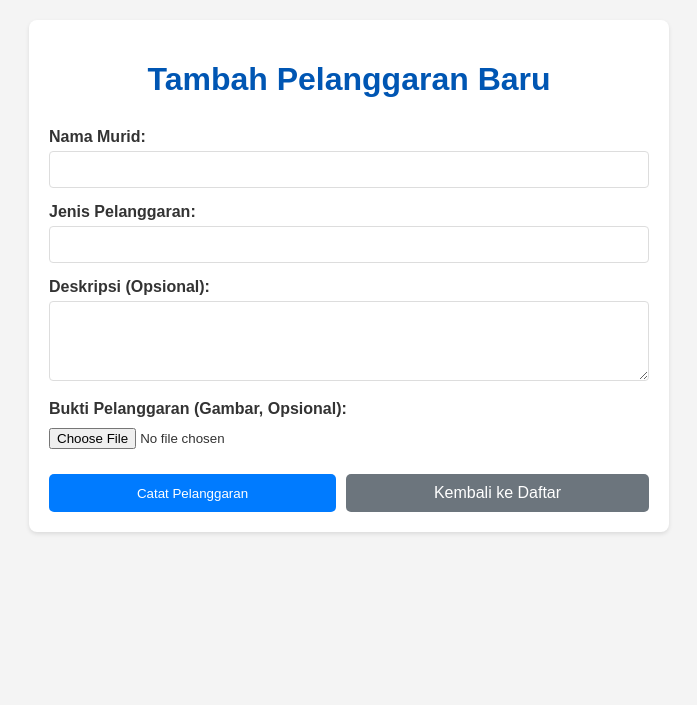
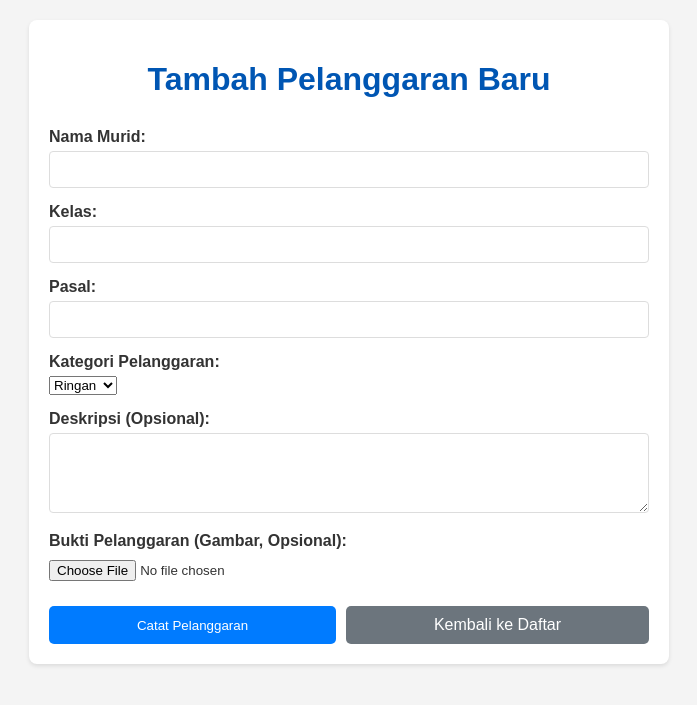
Before and after one commit to alaihsan/tansealsen-1.0, a Flask app: page /add in a window 1280 px wide. Shown: the top 705 px of the page, without its empty margins (291-988 px from the left). Run offline with Flask 3, Linux system fonts and the light colour scheme; the visitor is signed in with stand-in values (Sample User, id 1).

Commit message:
add Pasal, Kategori Pelanggaran

```diff
--- a/my_app/app.py
+++ b/my_app/app.py
@@ -34,14 +34,16 @@ db = SQLAlchemy(app)
 class Pelanggaran(db.Model):
     id = db.Column(db.Integer, primary_key=True) # Kolom ID utama
     nama_murid = db.Column(db.String(100), nullable=False) # Nama murid, tidak boleh kosong
-    jenis_pelanggaran = db.Column(db.String(100), nullable=False) # Jenis pelanggaran, tidak boleh kosong
+    kelas = db.Column(db.String(50), nullable=False) # Kolom kelas
+    pasal = db.Column(db.String(100), nullable=False) # Diubah dari jenis_pelanggaran menjadi pasal
+    kategori_pelanggaran = db.Column(db.String(50), nullable=False) # Kolom kategori pelanggaran
     tanggal = db.Column(db.DateTime, nullable=False, default=datetime.utcnow) # Tanggal dan waktu pelanggaran, default waktu sekarang
     deskripsi = db.Column(db.Text, nullable=True) # Deskripsi pelanggaran, boleh kosong
     bukti_file = db.Column(db.String(255), nullable=True) # Nama file bukti, boleh kosong
 
     # Representasi string dari objek Pelanggaran (untuk debugging)
     def __repr__(self):
-        return f"Pelanggaran('{self.nama_murid}', '{self.jenis_pelanggaran}', '{self.tanggal}')"
+        return f"Pelanggaran('{self.nama_murid}', '{self.kelas}', '{self.pasal}', '{self.kategori_pelanggaran}', '{self.tanggal}')"
 
 # --- Fungsi Pembantu untuk Upload File ---
 # Memeriksa apakah ekstensi file diizinkan
@@ -103,7 +105,9 @@ def add_violation():
     if request.method == 'POST':
         # Mengambil data dari form
         nama_murid = request.form['nama_murid']
-        jenis_pelanggaran = request.form['jenis_pelanggaran']
+        kelas = request.form['kelas']
+        pasal = request.form['pasal'] # Diubah dari jenis_pelanggaran
+        kategori_pelanggaran = request.form['kategori_pelanggaran']
         deskripsi = request.form['deskripsi']
 
         bukti_file_nama = None # Inisialisasi nama file bukti
@@ -129,7 +133,9 @@ def add_violation():
         # Membuat objek Pelanggaran baru
         new_pelanggaran = Pelanggaran(
             nama_murid=nama_murid,
-            jenis_pelanggaran=jenis_pelanggaran,
+            kelas=kelas,
+            pasal=pasal, # Diubah dari jenis_pelanggaran
+            kategori_pelanggaran=kategori_pelanggaran,
             deskripsi=deskripsi,
             bukti_file=bukti_file_nama
         )
--- a/my_app/templates/add_violation.html
+++ b/my_app/templates/add_violation.html
@@ -4,7 +4,6 @@
     <meta charset="UTF-8">
     <meta name="viewport" content="width=device-width, initial-scale=1.0">
     <title>Tambah Pelanggaran Baru</title>
-    <!-- Menghubungkan ke file CSS eksternal -->
     <link rel="stylesheet" href="{{ url_for('static', filename='css/style.css') }}">
 </head>
 <body>
@@ -27,8 +26,20 @@
                 <input type="text" id="nama_murid" name="nama_murid" required>
             </div>
             <div class="form-group">
-                <label for="jenis_pelanggaran">Jenis Pelanggaran:</label>
-                <input type="text" id="jenis_pelanggaran" name="jenis_pelanggaran" required>
+                <label for="kelas">Kelas:</label>
+                <input type="text" id="kelas" name="kelas" required>
+            </div>
+            <div class="form-group">
+                <label for="pasal">Pasal:</label>
+                <input type="text" id="pasal" name="pasal" required>
+            </div>
+            <div class="form-group">
+                <label for="kategori_pelanggaran">Kategori Pelanggaran:</label>
+                <select id="kategori_pelanggaran" name="kategori_pelanggaran" required>
+                    <option value="Ringan">Ringan</option>
+                    <option value="Sedang">Sedang</option>
+                    <option value="Berat">Berat</option>
+                </select>
             </div>
             <div class="form-group">
                 <label for="deskripsi">Deskripsi (Opsional):</label>
```
Also changed, not shown: my_app/templates/index.html (+3 -4 lines), my_app/instance/site.db, my_app/static/uploads/65de4efe-3d98-4bc8-91ba-cedace1d6766.jpeg (added), my_app/static/uploads/d6b40025-0727-46c2-bde9-b8d24ad3fbdd.jpeg (added), my_app/static/uploads/fc24e85c-bd22-424b-9e54-9c86fa4f005a.jpeg (added).
